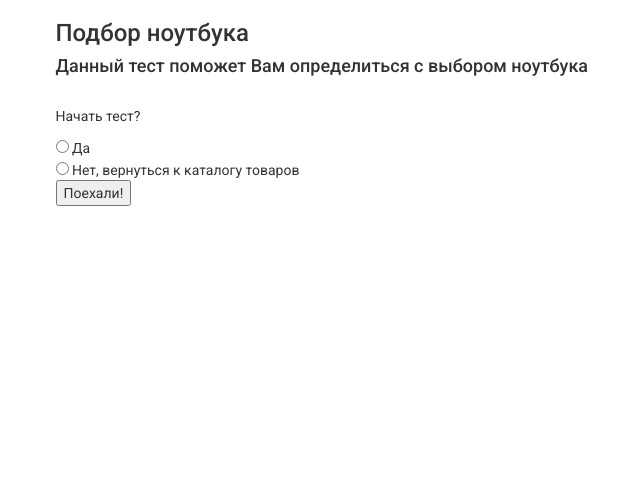
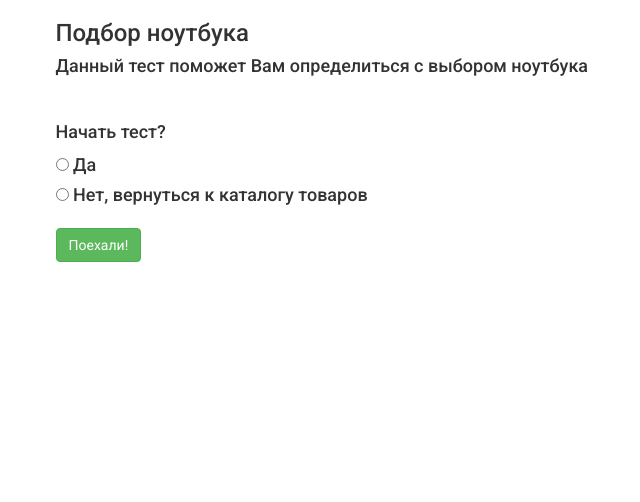
Before and after one commit to wlad96/myshop, a PHP site: page /choice/ in a window 1280 px wide. Shown: the part 171-673 px from the top of the page, without its empty margins (307-947 px from the left). Run offline with PHP 8.4, Linux system fonts and the light colour scheme; some libraries are stand-ins or nearby versions.

Commit message:
choice: styles-button

```diff
--- a/template/css/main.css
+++ b/template/css/main.css
@@ -11,6 +11,7 @@ body {
     background:;
     position: relative;
     font-weight:400px;
+    font-size: 14px;
 }
 
 html, body {
@@ -724,7 +725,7 @@ ul.sub-menu {
     padding-top: 15px;
 }
 .left-sidebar h2, .brands_products h2 {
-    color: #FE980F;
+    color: #ff9900;
     font-family: 'Roboto', sans-serif;
     font-size: 18px;
     font-weight: 700;
@@ -794,7 +795,7 @@ h2.title:before{
 }
 
 .category-products .panel-default .panel-heading .panel-title a.active {
-    color: #FE980F;
+    color: #ff9900;
 }
 
 .panel-group .panel-heading + .panel-collapse .panel-body {
@@ -2050,3 +2051,27 @@ h2.title {
 .shipping-cost {
     border-bottom: 1px solid #F7F7F0;
 }
+
+/*Choice Laptop */
+.choice {
+  font-size: 18px;
+}
+
+.choice label{
+    font-weight: 500;
+    font-size: 18px;
+}
+
+.choice p{
+    font-size: 14px;
+}
+
+.choice .btn{
+    margin-top: 15px;
+}
+
+
+/*Cabinet */
+.cabinet {
+    font-size: 16px;
+}
--- a/views/cabinet/index.php
+++ b/views/cabinet/index.php
@@ -3,7 +3,7 @@
 
 <section>
     <div class="container">
-        <div class="row">
+        <div class="row cabinet">
 
             <h3>Кабинет пользователя</h3>
             <h4>
--- a/views/site/choice.php
+++ b/views/site/choice.php
@@ -4,7 +4,7 @@
     <div class="container">
         <div class="row">
             <div class="col-sm-3"></div>
-            <div class="col-sm-6 padding-right">
+            <div class="col-sm-6 padding-right choice">
                 <h3>Подбор ноутбука</h3>
                 <?php
                     if( isset( $_POST['begin'] ) )
@@ -23,10 +23,10 @@
 
                         <form method="post">
                             <h4>Данный тест поможет Вам определиться с выбором ноутбука</h4><br/>
-                            <p>Начать тест?</p>
-                             <input type="radio" name="begin" value="one" /> Да<br />
-                             <input type="radio" name="begin" value="two" /> Нет, вернуться к каталогу товаров<br />
-                            <input type="submit" value='Поехали!'/>
+                            <h4>Начать тест?</h4>
+                            <label><input type="radio" name="begin" value="one" /> Да</label><br />
+                            <label><input type="radio" name="begin" value="two" /> Нет, вернуться к каталогу товаров</label><br />
+                            <button type="submit" class="btn btn-success">Поехали!</button>
                         </form>
             </div>
             <div class="col-sm-3"></div>
```
Also changed, not shown: nbproject/private/private.xml (+4 -4 lines), views/site/1question.php (+4 -4 lines), views/site/2question.php (+5 -5 lines), views/site/3question.php (+4 -4 lines), views/site/4question.php (+4 -4 lines), views/site/5question.php (+4 -4 lines), views/site/search.php (+9 -2 lines).
